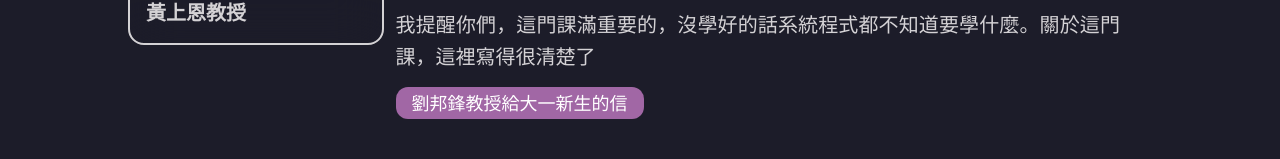
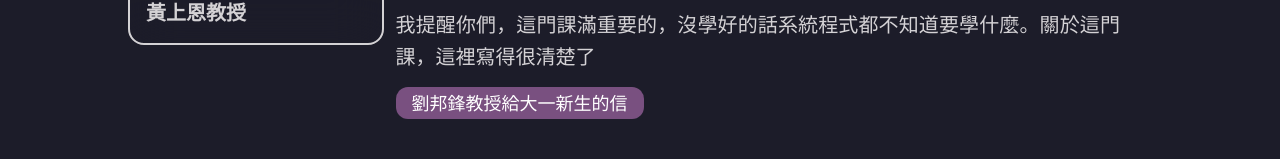
Before and after one commit to NTUCSIECouncil/council.csie-frontend, a Next.js app: page /life/interview/pangfeng in a window 1280 px wide. Shown: the part 417-576 px from the top of the page. Built offline with nearby package versions, Linux system fonts and the light colour scheme; no server answers.

Commit message:
fix: opacity of the life link icon

```diff
--- a/src/components/life-link.tsx
+++ b/src/components/life-link.tsx
@@ -6,7 +6,7 @@ const LifeLink = ({
   href: string;
 }): React.JSX.Element => {
   return (
-    <a href={href} target="_blank" rel="noopener noreferrer" className="text-nowrap py-1 px-4 rounded-xl bg-[#a167a5] bg-opacity-70 text-white hover:bg-[#a689b1] text-sm md:text-lg">{content}</a>
+    <a href={href} target="_blank" rel="noopener noreferrer" className="text-nowrap py-1 px-4 rounded-xl bg-[#a167a5]/70 text-white hover:bg-[#a689b1] text-sm md:text-lg">{content}</a>
   );
 };
 
```
